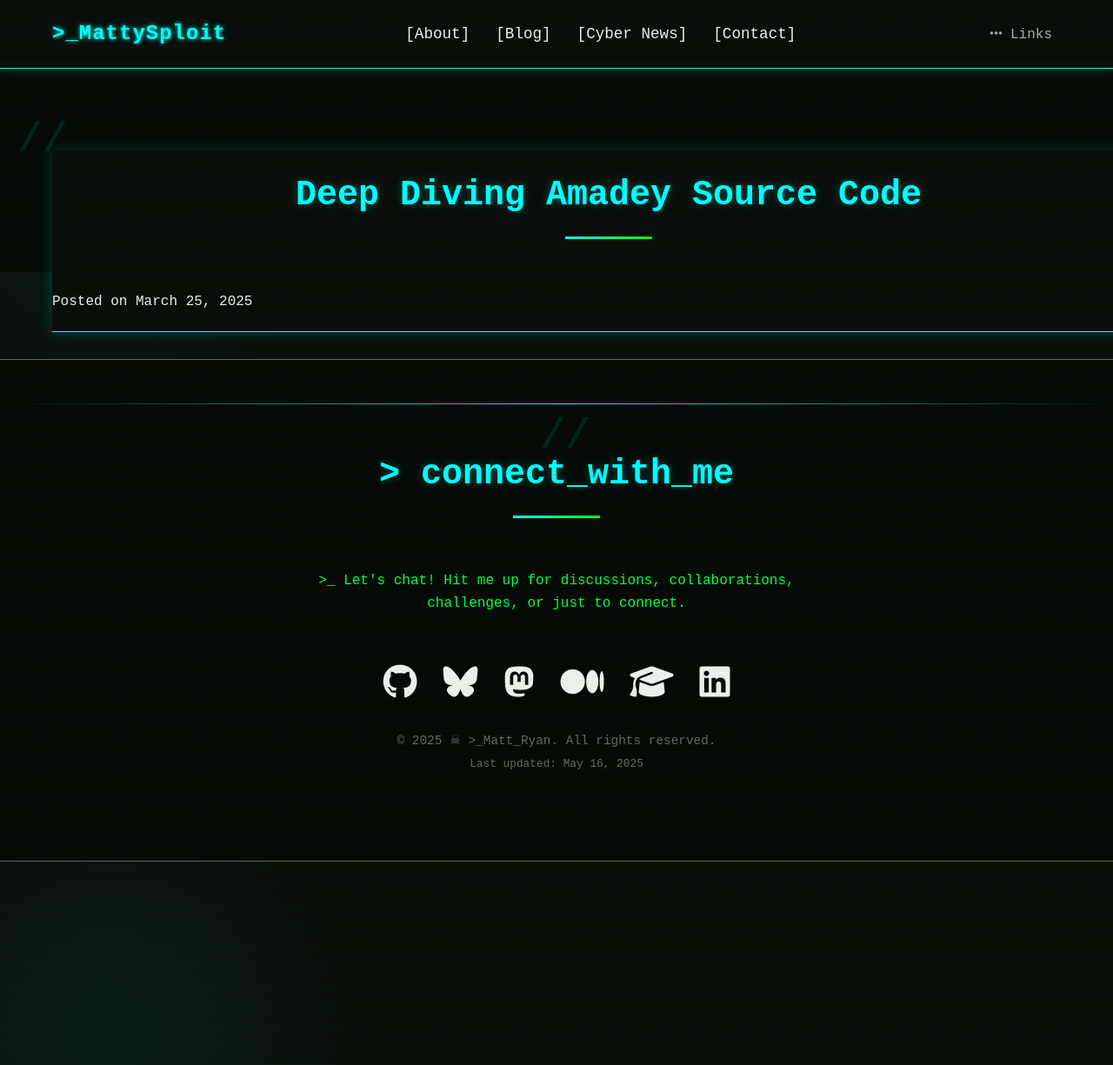
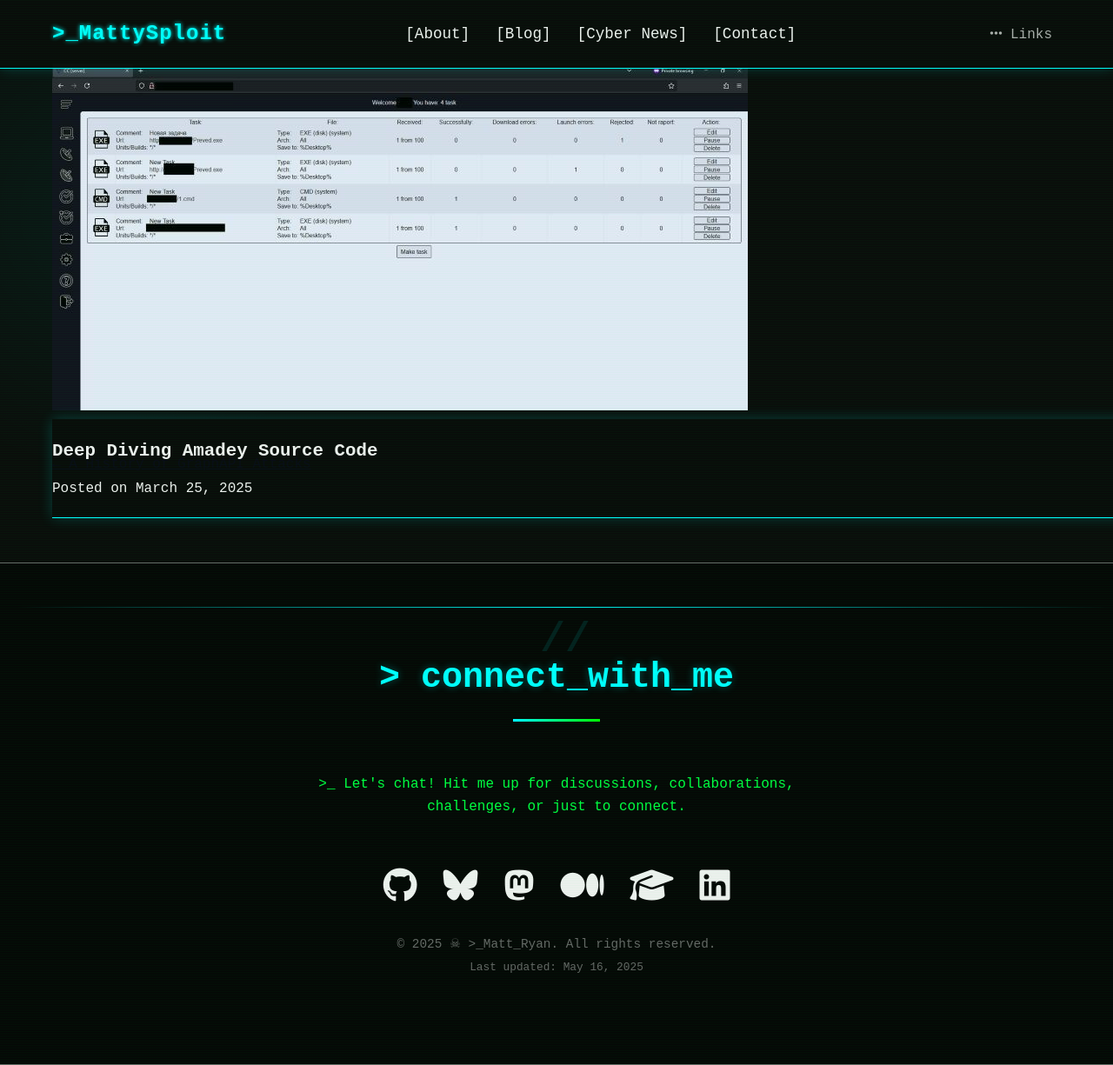
Before and after one commit to CTI-Buddy/cti-buddy.github.io, a Jekyll site: the page built from _posts/2025-03-01-amadey.md, in a window 1280 px wide and 1225 px high. Shown: the whole window at 87% size. Built offline with Jekyll 4.4.1, drawn with Linux system fonts in a browser that asks for light colours.

Commit message:
Update post.html

```diff
--- a/_layouts/post.html
+++ b/_layouts/post.html
@@ -2,16 +2,45 @@
 layout: default
 ---
 
-<section class="section" style="background-color: var(--darker); border-top: 1px solid var(--gray);">
+<section class="post-section">
   <div class="container">
+
+    {% if page.image %}
+    <div class="post-image-container">
+      <img src="{{ page.image }}" alt="{{ page.title }} banner image" class="post-header-image">
+    </div>
+    {% endif %}
+
     <article class="post">
       <header class="post-header">
-        <h1 class="section-title">{{ page.title }}</h1>
-        <p class="meta">Posted on {{ page.date | date: "%B %d, %Y" }}</p>
+        <h1 class="post-title">{{ page.title }}</h1>
+        <p class="post-meta">Posted on {{ page.date | date: "%B %d, %Y" }}</p>
+
+        {% if page.tags %}
+        <div class="post-tags">
+          {% for tag in page.tags %}
+          <span class="tag">{{ tag }}</span>
+          {% endfor %}
+        </div>
+        {% endif %}
       </header>
+
       <div class="post-content">
         {{ content }}
       </div>
+
+      <nav class="post-navigation">
+        {% if page.previous %}
+        <a class="post-nav-link prev" href="{{ page.previous.url | relative_url }}">
+          &larr; {{ page.previous.title }}
+        </a>
+        {% endif %}
+        {% if page.next %}
+        <a class="post-nav-link next" href="{{ page.next.url | relative_url }}">
+          {{ page.next.title }} &rarr;
+        </a>
+        {% endif %}
+      </nav>
     </article>
   </div>
 </section>
```
